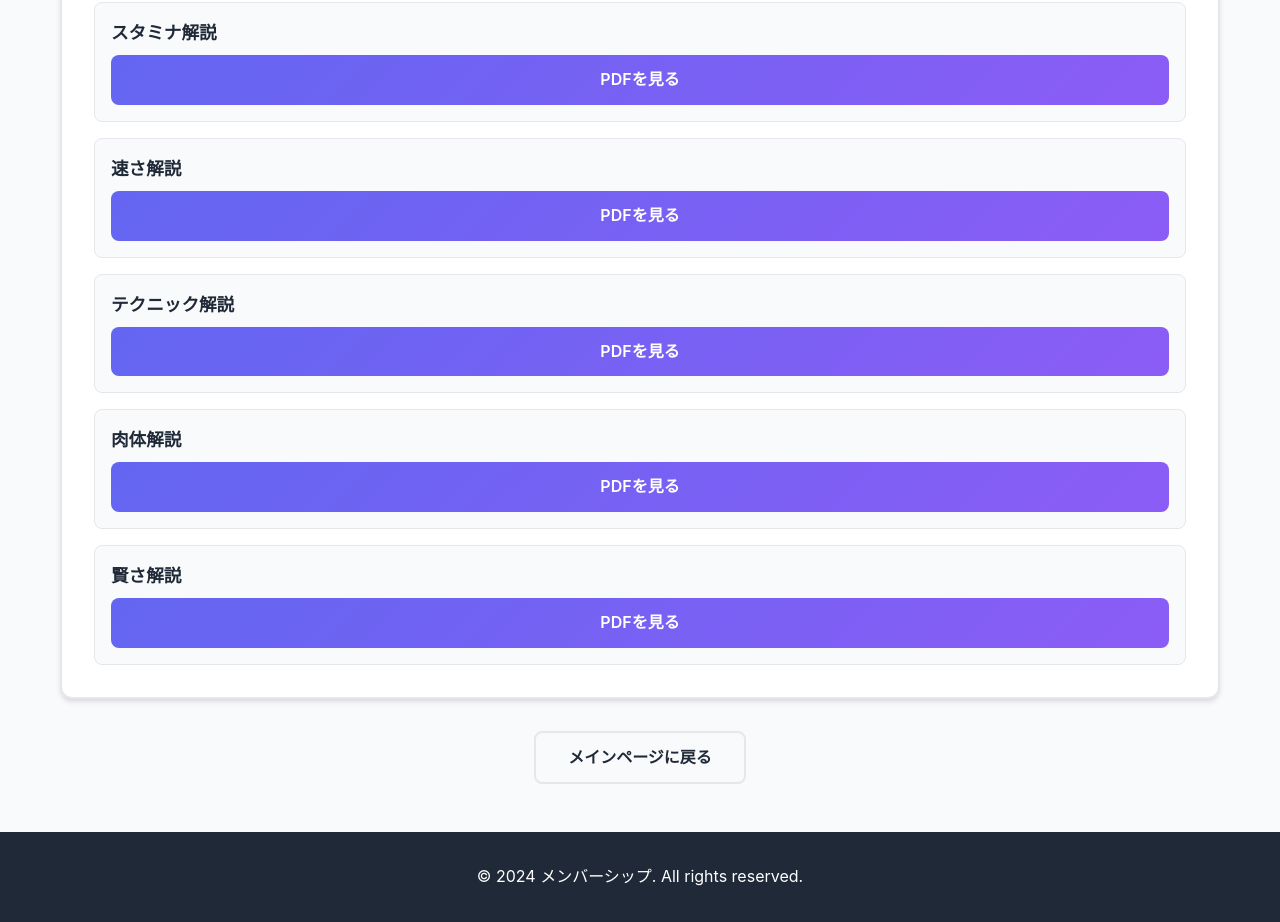
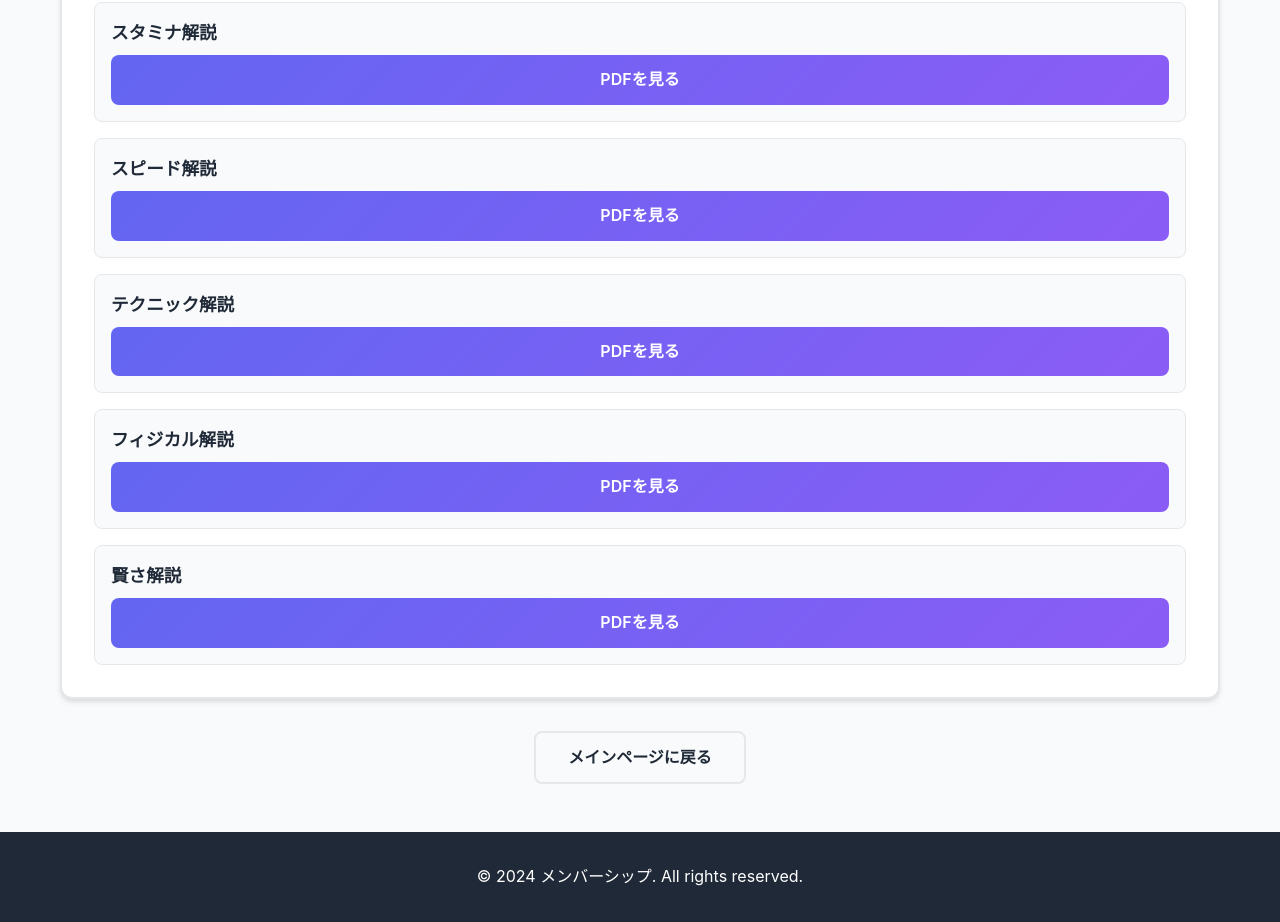
Before and after one commit to yurase342/membership-homepage, a website: page slides.html in a window 1280 px wide. Shown: the part 969-1891 px from the top of the page. Drawn offline with Linux system fonts and the light colour scheme.

Commit message:
PDFファイル名と表示名を分離（速さ→スピード、肉体→フィジカル）

```diff
--- a/slides.html
+++ b/slides.html
@@ -223,7 +223,7 @@
                         filename: 'スタミナ解説.pdf'
                     },
                     {
-                        name: '速さ解説',
+                        name: 'スピード解説',
                         filename: '速さ解説.pdf'
                     },
                     {
@@ -231,7 +231,7 @@
                         filename: 'テクニック解説.pdf'
                     },
                     {
-                        name: '肉体解説',
+                        name: 'フィジカル解説',
                         filename: '肉体解説.pdf'
                     },
                     {
```
